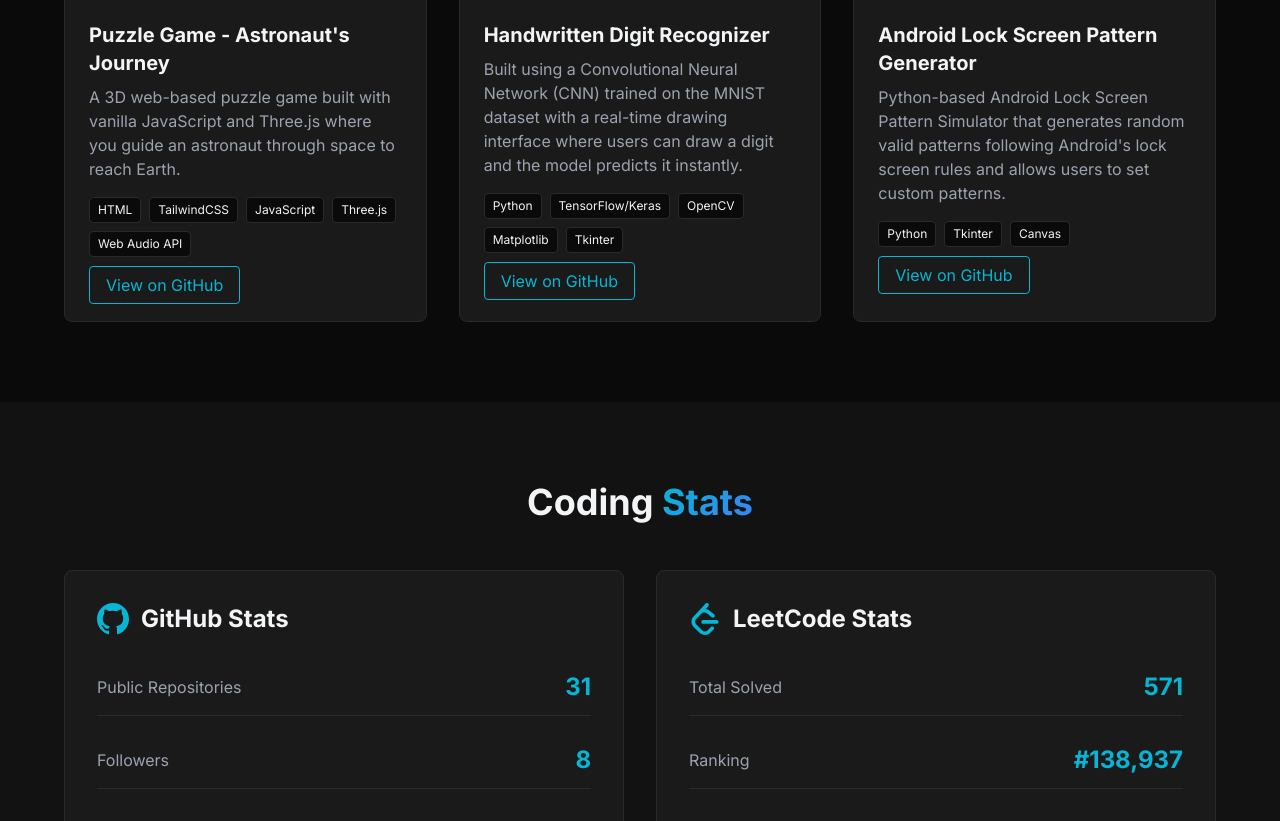
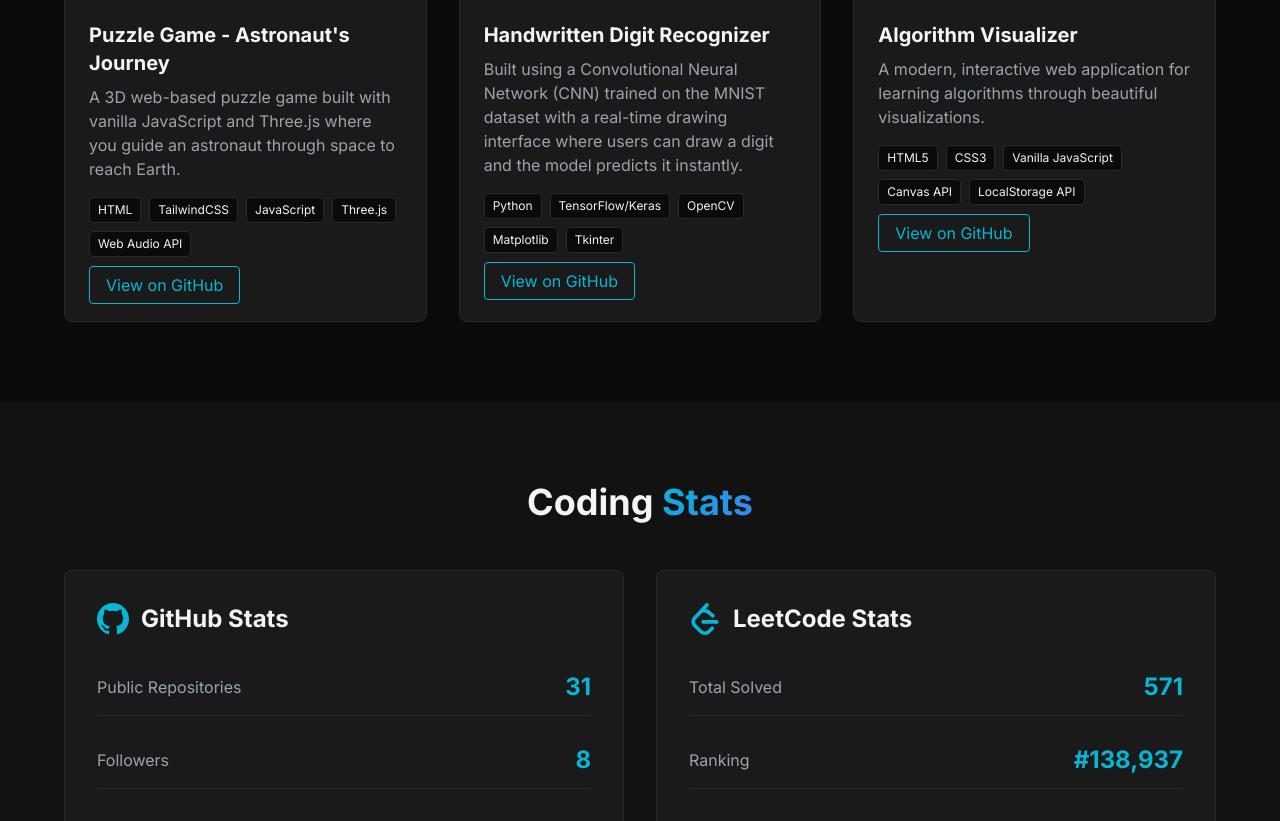
Before and after one commit to mouli-dutta/My-Portfolio, a plain HTML site: page index.html in a window 1280 px wide. Shown: the part 2554-3375 px from the top of the page. Drawn offline with nearby package versions, Linux system fonts and the light colour scheme.

Commit message:
Add project  Algorithm Visualizer

```diff
--- a/index.html
+++ b/index.html
@@ -258,14 +258,16 @@
                 <div class="bg-dark-surface rounded-lg border border-dark-border overflow-hidden hover:border-primary transition-all transform hover:scale-105">
                     <img src="./static/images/project3.jpg" alt="Android Lock Screen Pattern Generator" class="w-full h-48 object-cover" onerror="this.src='https://via.placeholder.com/400x250/1a1a1a/06b6d4?text=Pattern+Generator'">
                     <div class="p-6">
-                        <h3 class="text-xl font-bold mb-2">Android Lock Screen Pattern Generator</h3>
-                        <p class="text-gray-400 mb-4">Python-based Android Lock Screen Pattern Simulator that generates random valid patterns following Android's lock screen rules and allows users to set custom patterns.</p>
+                        <h3 class="text-xl font-bold mb-2">Algorithm Visualizer</h3>
+                        <p class="text-gray-400 mb-4">A modern, interactive web application for learning algorithms through beautiful visualizations.</p>
                         <div class="flex flex-wrap gap-2 mb-4">
-                            <span class="px-2 py-1 bg-dark-bg text-xs rounded border border-dark-border">Python</span>
-                            <span class="px-2 py-1 bg-dark-bg text-xs rounded border border-dark-border">Tkinter</span>
-                            <span class="px-2 py-1 bg-dark-bg text-xs rounded border border-dark-border">Canvas</span>
+                            <span class="px-2 py-1 bg-dark-bg text-xs rounded border border-dark-border">HTML5</span>
+                            <span class="px-2 py-1 bg-dark-bg text-xs rounded border border-dark-border">CSS3</span>
+                            <span class="px-2 py-1 bg-dark-bg text-xs rounded border border-dark-border">Vanilla JavaScript</span>
+                            <span class="px-2 py-1 bg-dark-bg text-xs rounded border border-dark-border">Canvas API</span>
+                            <span class="px-2 py-1 bg-dark-bg text-xs rounded border border-dark-border">LocalStorage API</span>
                         </div>
-                        <a href="https://github.com/mouli-dutta/LockScreenPatternGenerator" target="_blank" class="w-full text-center px-4 py-2 border border-primary text-primary rounded hover:bg-primary hover:text-white transition-colors">View on GitHub</a>
+                        <a href="https://mouli-dutta.github.io/Algorithm-Visualizer/" target="_blank" class="w-full text-center px-4 py-2 border border-primary text-primary rounded hover:bg-primary hover:text-white transition-colors">View on GitHub</a>
                     </div>
                 </div>
             </div>
```
